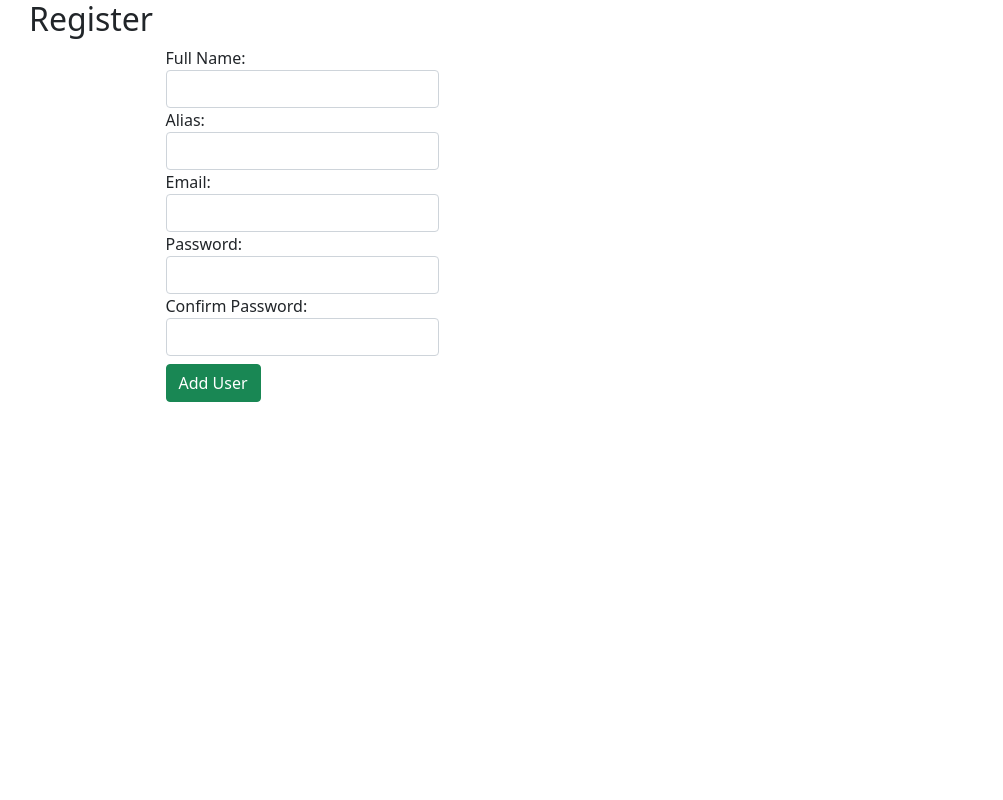
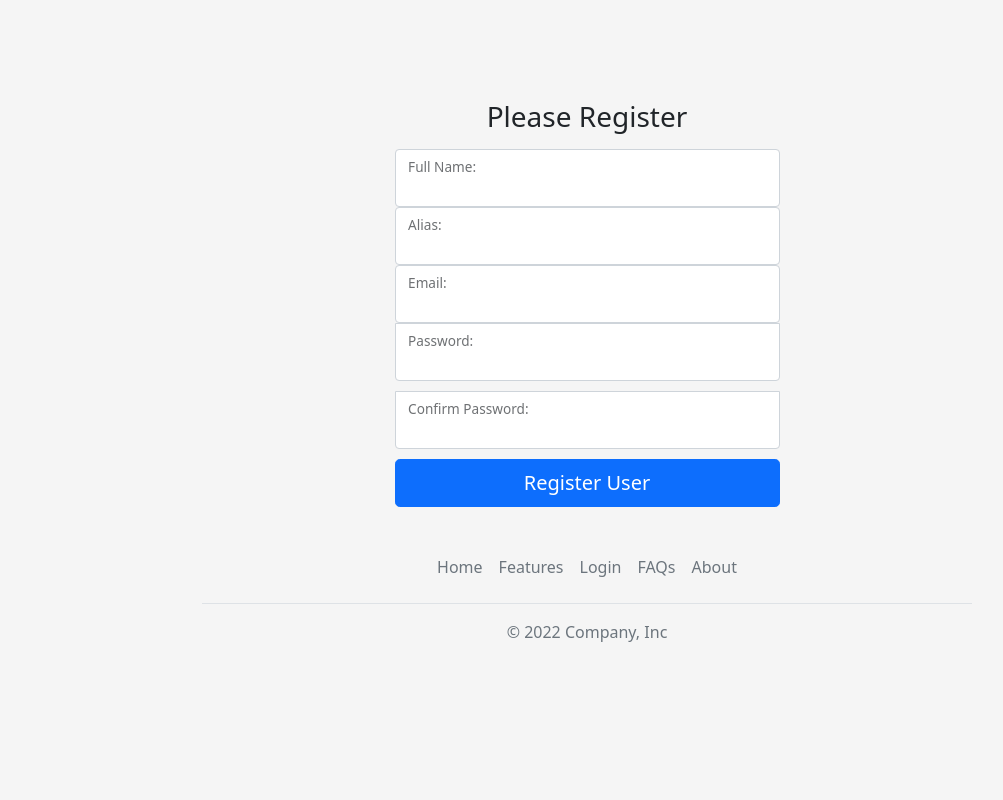
Before and after one commit to yalejop/bright_ideas, a Python web app: template flask_app/templates/register.html in a window 1280 px wide. Shown: the whole page, without its empty margins (53-1056 px from the left). Run offline with Jinja, Linux system fonts and the light colour scheme; the template is opened without the code that fills it, so the values that code supplies are empty.

Commit message:
give css styles to landing page, register and login page

```diff
--- /dev/null
+++ b/flask_app/static/css/register.css
@@ -0,0 +1,33 @@
+html,
+body {
+    height: 100%;
+}
+
+body {
+    display: flex;
+    align-items: center;
+    padding-top: 40px;
+    padding-bottom: 40px;
+    background-color: #f5f5f5;
+}
+
+.form-signin {
+    max-width: 800px;
+    padding: 15px;
+}
+
+.form-signin .form-floating:focus-within {
+    z-index: 2;
+}
+
+.form-signin input[type="email"] {
+    margin-bottom: -1px;
+    border-bottom-right-radius: 0;
+    border-bottom-left-radius: 0;
+}
+
+.form-signin input[type="password"] {
+    margin-bottom: 10px;
+    border-top-left-radius: 0;
+    border-top-right-radius: 0;
+}
--- a/flask_app/templates/register.html
+++ b/flask_app/templates/register.html
@@ -6,12 +6,10 @@
     <meta name="viewport" content="width=device-width, initial-scale=1.0">
     <title>Register</title>
     <link href="https://cdn.jsdelivr.net/npm/bootstrap@5.0.2/dist/css/bootstrap.min.css" rel="stylesheet" integrity="sha384-EVSTQN3/azprG1Anm3QDgpJLIm9Nao0Yz1ztcQTwFspd3yD65VohhpuuCOmLASjC" crossorigin="anonymous">
+    <link rel= "stylesheet" type= "text/css" href= "{{ url_for('static',filename='css/register.css')}}">
 </head>
-<body>
-    <div class="container">
-        <div class="row">
-            <div class="col-6">
-                <h2>Register</h2>
+<body class="text-center">
+    <main class="form-signin w-100 m-auto">
                 {% with messages = get_flashed_messages(category_filter=['registro'])%}
                     {% if messages %}
                         <div class="alert alert-danger">
@@ -22,29 +20,42 @@
                     {% endif %}
                 {% endwith %}
                 <form action="/register/register_user/" method="post" class="col-6 mx-auto">
-                    <div class="form-group">
+                    <h1 class="h3 mb-3 fw-normal">Please Register</h1>
+
+                    <div class="form-floating">
+                        <input type="text" name="full_name"  class="form-control" id="full_name">
                         <label for="full_name">Full Name:</label>
-                        <input type="text" name="full_name"  class="form-control" id="full_name">
                     </div>
-                    <div class="form-group">
+                    <div class="form-floating">
+                        <input type="text" name="alias"  class="form-control" id="alias">
                         <label for="alias">Alias:</label>
-                        <input type="text" name="alias"  class="form-control" id="alias">
                     </div>
-                    <div class="form-group">
+                    <div class="form-floating">
+                        <input type="text" name="email"  class="form-control" id="email">
                         <label for="email">Email:</label>
-                        <input type="text" name="email"  class="form-control" id="email">
                     </div>
-                    <div class="form-group">
+                    <div class="form-floating">
+                        <input type="password" name="password"  class="form-control" id="password">
                         <label for="password">Password:</label>
-                        <input type="password" name="password"  class="form-control" id="password">
                     </div>
-                    <div class="form-group">
+                    <div class="form-floating">
+                        <input type="password" name="confirm_password"  class="form-control" id="confirm_password">
                         <label for="confirm_password">Confirm Password:</label>
-                        <input type="password" name="confirm_password"  class="form-control" id="confirm_password">
                     </div>
-                    <input type="submit" value="Add User" class="btn btn-success mt-2">
+                    <input type="submit" value="Register User" class="w-100 btn btn-lg btn-primary">
                 </form>
+                <footer class="py-3 my-4">
+                    <ul class="nav justify-content-center border-bottom pb-3 mb-3">
+                        <li class="nav-item"><a href="/" class="nav-link px-2 text-muted">Home</a></li>
+                        <li class="nav-item"><a href="#" class="nav-link px-2 text-muted">Features</a></li>
+                        <li class="nav-item"><a href="/login" class="nav-link px-2 text-muted">Login</a></li>
+                        <li class="nav-item"><a href="#" class="nav-link px-2 text-muted">FAQs</a></li>
+                        <li class="nav-item"><a href="#" class="nav-link px-2 text-muted">About</a></li>
+                    </ul>
+                    <p class="text-center text-muted">&copy; 2022 Company, Inc</p>
+                </footer>
             </div>
-    </div>
+        </div>
+    </main>
 </body>
 </html>
```
Also changed, not shown: flask_app/static/css/style.css (added, +105 -0 lines), flask_app/templates/index.html (+21 -16 lines), flask_app/templates/login.html (+20 -11 lines).
